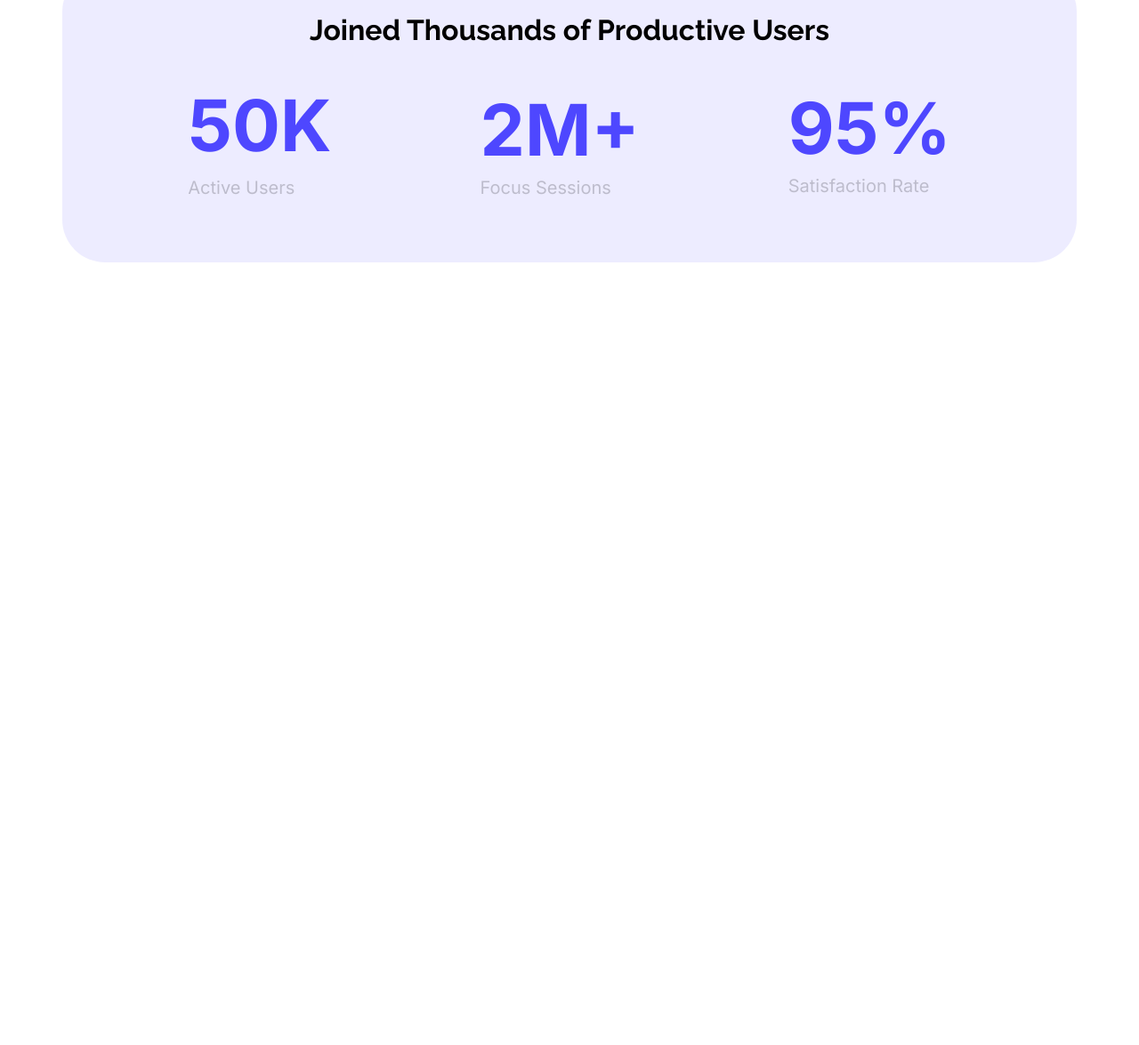
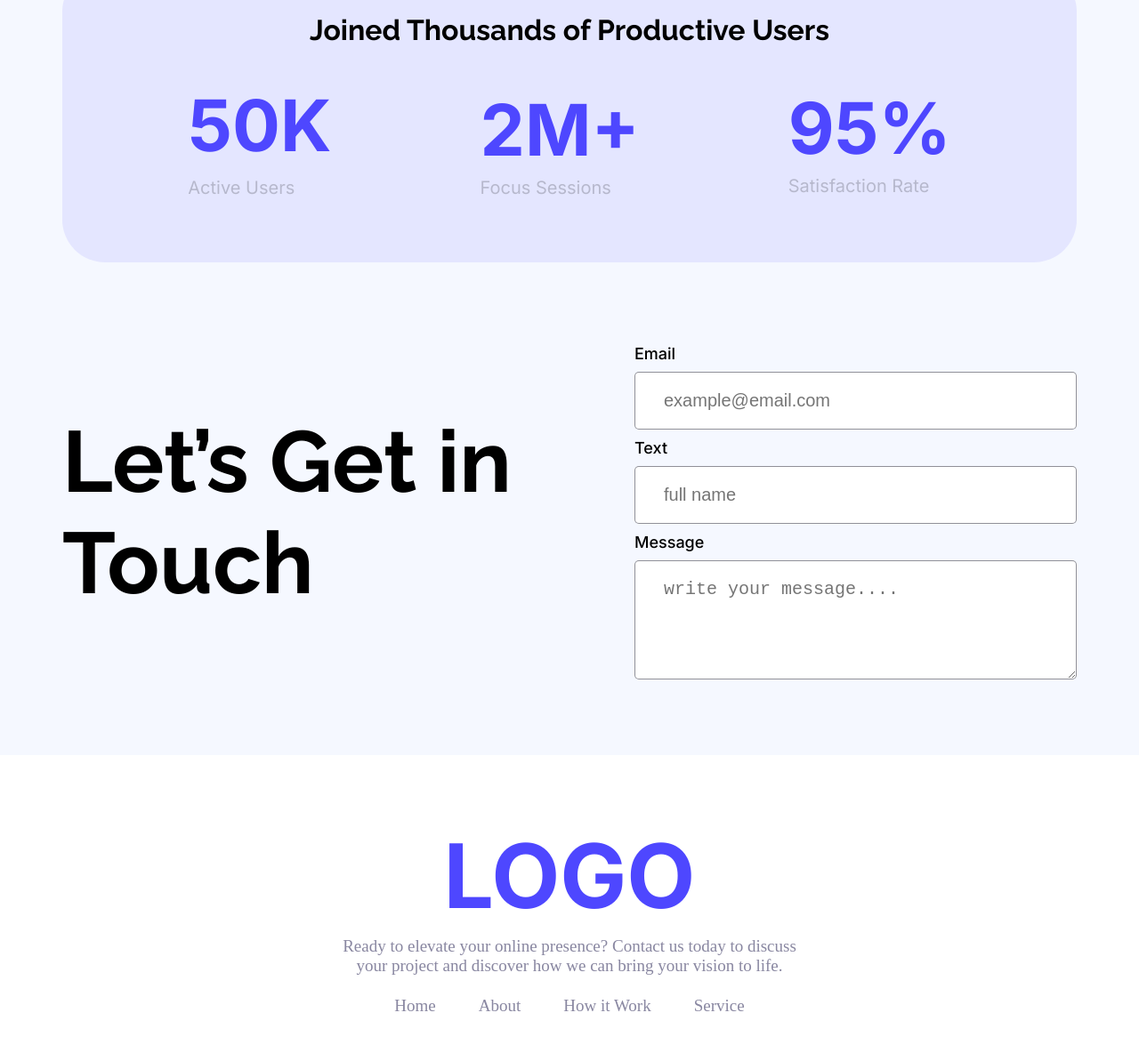
Before and after one commit to hahsan042/B12A01, a plain HTML site: page index.html in a window 1280 px wide. Shown: the part 1157-2332 px from the top of the page at 89% size. Before the commit the page ends 1452 px from the top, so only its background shows below. Drawn offline with Linux system fonts and the light colour scheme; a web font is replaced by a local one.

Commit message:
add footer

```diff
--- a/index.html
+++ b/index.html
@@ -53,9 +53,37 @@
                </div>
             </div>
         </div>
+        <div class="Let-Get-In-Touch-Section flex width">
+            <div class="side1">
+                <h1>Let’s Get in Touch</h1>
+            </div>
+            <div class="side2">
+                <form action="">
+                    <label for="Email">Email</label>
+                    <input type="email" placeholder="example@email.com">
+                    <label for="Text">Text</label>
+                    <input type="text" placeholder="full name">
+                     <label for="Text">Message</label>
+                    <textarea name="text" id="" placeholder="write your message...." cols="30" rows="4"></textarea>
+                </form>
+            </div>
+        </div>
     </main>
     <footer>
-
+        <div class="footer-section">
+            <div class="Website-name">
+            <h1>LOGO</h1>
+        </div>
+        <div class="submit">
+            <p>Ready to elevate your online presence? Contact us today to discuss your project and discover how we can bring your vision to life.</p>
+        </div>
+        <div class="link ">
+            <a href="">Home</a>
+            <a href="">About</a>
+            <a href="">How it Work</a>
+            <a href="">Service</a>
+        </div>
+        </div>
     </footer>
 </body>
 </html>
--- a/style.css
+++ b/style.css
@@ -38,6 +38,10 @@
 .secondarycolor{
     color: ;
 } */
+ /* body */
+ body{
+   background-color: #F5F8FF;
+ }
 /* header */
 header{
     background-image: url(./Assets/Hero-bg.png);
@@ -148,3 +152,71 @@ color: rgba(0, 0, 0, 0.2);
  font-family: "Inter", sans-serif;
  padding-top: 5px;
 }
+
+/* Let-Get-In-Touch-Section */
+.Let-Get-In-Touch-Section{
+    margin-top: 92.3px;
+    margin-bottom: 85px;
+}
+.side1 h1{font-size: 97px;
+    width: 528px;
+
+}
+.side2 form{
+    width: 497px;
+    display: flex;
+    flex-direction: column;
+    gap: 10px;
+
+}
+.side2 form input , textarea{
+    padding: 20px 32px;
+    font-size: 20px;
+    font-weight: 400;
+    color: rgba(0, 0, 0, 0.2);
+    border-radius: 5px;
+    border: 0.5px solid rgba(37, 36, 50, 0.5);
+}
+.side2 label{
+    font-size: 18px;
+    color: #000000;
+     font-family: "Inter", sans-serif;
+     font-weight:500 ;
+}
+/* footer-section */
+footer{
+    padding: 75px  0px;
+    background-color: #fff;
+}
+.footer-section{
+    display: flex;
+    flex-direction: column;
+    justify-content: center;
+    align-items: center;
+    gap: 8px;
+}
+.footer-section h1{
+    font-size: 100px;
+     font-family: "Inter", sans-serif;
+     color:#4E47FF;
+}
+.footer-section p{
+    width: 531px;
+     font-family: 'AG Paragraph';
+     text-align: center;
+     color: #8987A1;
+     font-size: 19px;
+}
+.link{
+    display: flex;
+    align-items: center;
+    gap: 48px;
+    margin-top: 15px;
+
+}
+.link a{
+      text-decoration: none;
+      color: #8987A1;
+     font-size: 19px;
+     font-family: 'AG Paragraph';
+}
```
